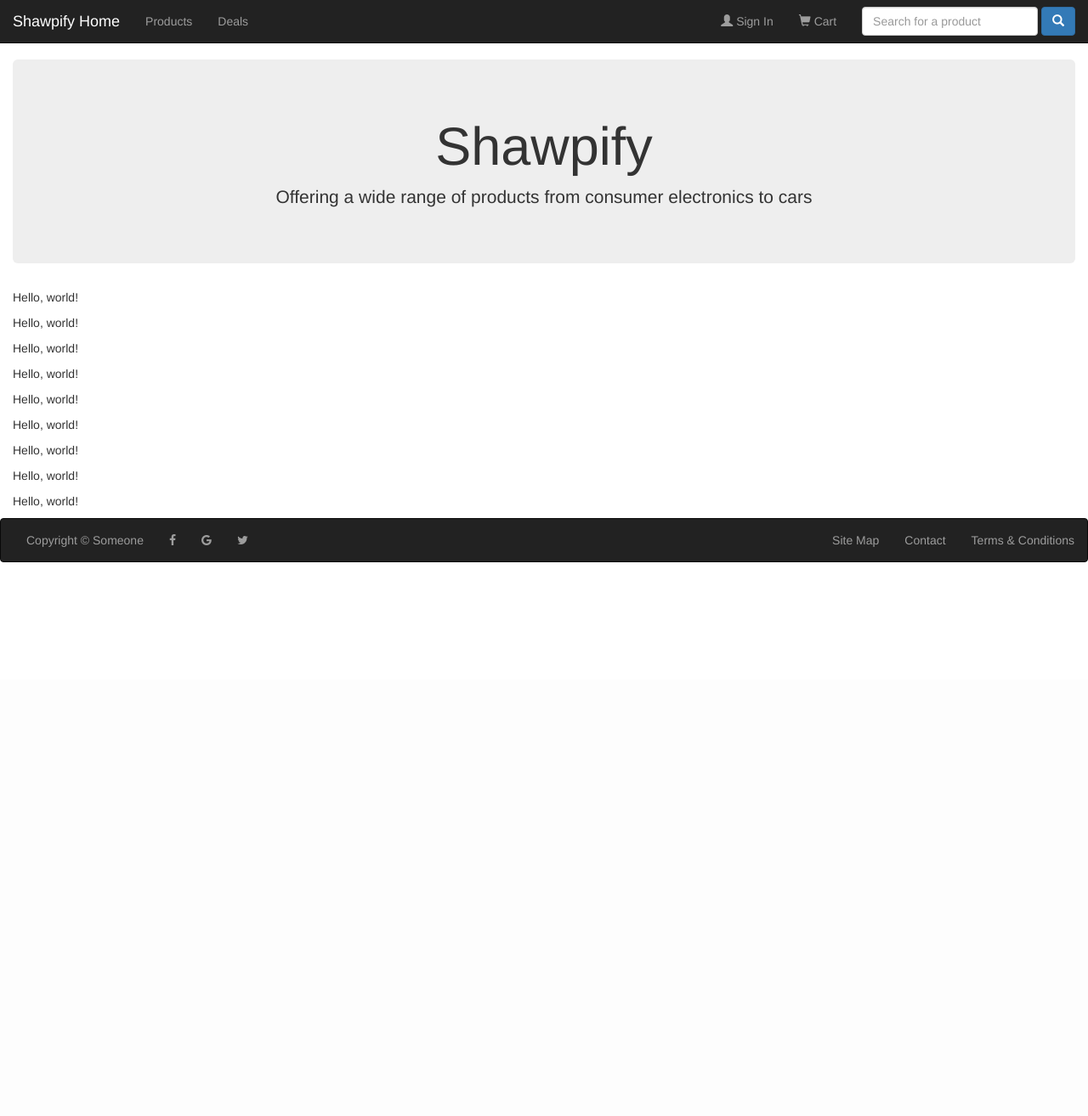
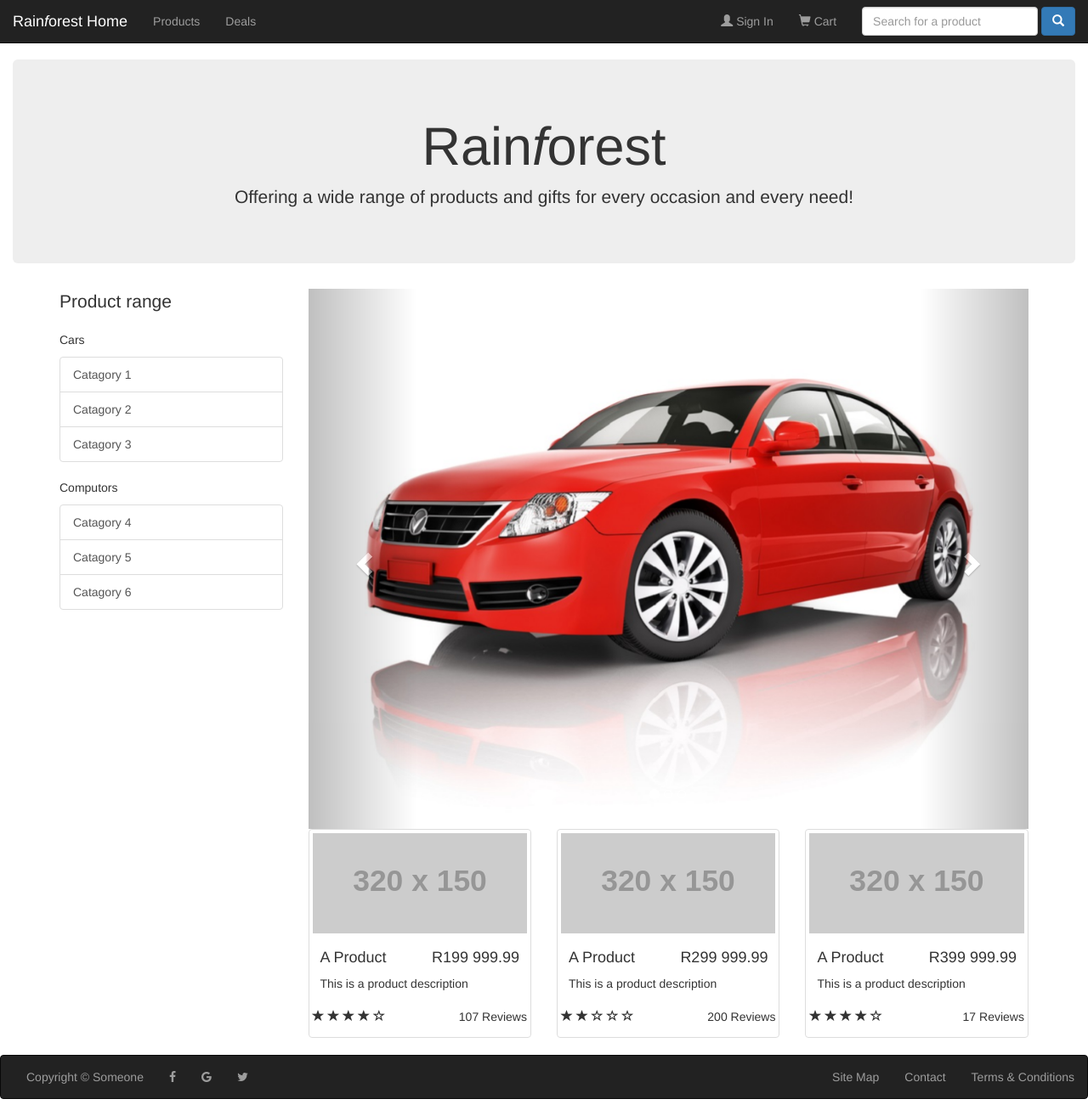
Before and after one commit to CarlHelberg/Rainforest, a PHP site: page / in a window 1280 px wide. Shown: the whole page at 85% size. Before the commit the page ends 662 px from the top, so only its background shows below. Run offline with PHP 8.4, Linux system fonts and the light colour scheme; grey boxes labelled with a size stand in for pictures from a placeholder-image service; some libraries are stand-ins or nearby versions.

Commit message:
added thumbnails, carousel and images

```diff
--- a/index.php
+++ b/index.php
@@ -11,15 +11,15 @@
     <!--Font Awesome-->
     <link rel = "stylesheet" href = "https://stackpath.bootstrapcdn.com/font-awesome/4.7.0/css/font-awesome.min.css">
     <link rel = "stylesheet" href = "css/style.css">
-    <title>Shawpify</title>
+    <title>Rainforest</title>
 </head>
 <body>
     <!-- header-->
     <header>
       <div class = "container-fluid">
         <div class = "jumbotron text-center">
-          <h1>Shawpify</h1>
-          <p>Offering a wide range of products from consumer electronics to cars</p>
+          <h1>Rain<em>f</em>orest</h1>
+          <p>Offering a wide range of products and gifts for every occasion and every need!</p>
         </div>
       </div>
     </header>
@@ -33,7 +33,7 @@
             <span class = "icon-bar"></span>
 
           </button>
-          <a class = "navbar-brand" href = "index.php">Shawpify Home </a>
+          <a class = "navbar-brand" href = "index.php">Rain<em>f</em>orest Home </a>
         </header>
       <div class ="collapse navbar-collapse" id ="myNavbar">
         <ul class = "nav navbar-nav">
@@ -53,17 +53,119 @@
     </nav>
     <!--Main-->
   <main>
-    <div class = "container-fluid">
-      <p>Hello, world!</p>
-      <p>Hello, world!</p>
-      <p>Hello, world!</p>
-      <p>Hello, world!</p>
-      <p>Hello, world!</p>
-      <p>Hello, world!</p>
-      <p>Hello, world!</p>
-      <p>Hello, world!</p>
-      <p>Hello, world!</p>
-    </div>
+    <div class = "container">
+      <div class = "row">
+        <div class = "col-md-3">
+          <p class = "lead">Product range</p>
+          <p>Cars</p>
+          <div class = "list-group">
+            <a href = "#" class = "list-group-item"> Catagory 1</a>
+            <a href = "#" class = "list-group-item"> Catagory 2</a>
+            <a href = "#" class = "list-group-item"> Catagory 3</a>
+          </div>
+          <p>Computors</p>
+          <div class = "list-group">
+            <a href = "#" class = "list-group-item"> Catagory 4</a>
+            <a href = "#" class = "list-group-item"> Catagory 5</a>
+            <a href = "#" class = "list-group-item"> Catagory 6</a>
+          </div>
+        </div>
+
+        <div class = "col-md-9"> <!-- Carousel start -->
+
+          <div class = ""> <!-- Carousel contents -->
+            <div id = "carousel-example-generic" class = "carousel slide" data-ride = "carousel">
+              <ol class = "carousel-indicators">
+                <li data-target = "#carousel-example-generic" data-slide-to = "0" class = "active"></li>
+                <li data-target="#carousel-example-generic" data-slide-to="1"></li>
+                <li data-target="#carousel-example-generic" data-slide-to="2"></li>
+              </ol>
+              <div class = "carousel-inner">
+                <div class = "item active">
+                  <img class = "slide-image" src = "images/car1.jpg" alt = "">
+                </div>
+                <div class = "item">
+                  <img class = "slide-image" src = "images/car2.jpg" alt = "">
+                </div>
+                <div class = "item">
+                  <img class = "slide-image" src = "images/car3.jpg" alt = "">
+                </div>
+              </div>
+                <a class="left carousel-control" href="#carousel-example-generic" role="button" data-slide="prev">
+                  <span class="glyphicon glyphicon-chevron-left" aria-hidden="true"></span>
+                  <span class="sr-only">Previous</span>
+                </a>
+                <a class="right carousel-control" href="#carousel-example-generic" role="button" data-slide="next">
+                  <span class="glyphicon glyphicon-chevron-right" aria-hidden="true"></span>
+                  <span class="sr-only">Next</span>
+                </a>
+            </div>
+          </div>
+              <div class = "row">
+                  <div class = "col-md-4">
+                    <div class = "thumbnail">
+                      <img src = "http://placehold.it/320x150" alt = "thumbnail image">
+                      <div class = "caption">
+                        <h4 class = "pull-right">R199 999.99</h4>
+                        <h4><a href = "#"></a>A Product</h4>
+                        <p>This is a product description</p>
+                      </div>
+                        <div class = "ratings">
+                          <p class = "pull-right">107 Reviews</p>
+                          <p>
+                              <span class = "glyphicon glyphicon-star"></span>
+                              <span class = "glyphicon glyphicon-star"></span>
+                              <span class = "glyphicon glyphicon-star"></span>
+                              <span class = "glyphicon glyphicon-star"></span>
+                              <span class = "glyphicon glyphicon-star-empty"></span>
+                          </p>
+                        </div>
+                    </div>
+                  </div>
+                  <div class = "col-md-4">
+                    <div class = "thumbnail">
+                      <img src = "http://placehold.it/320x150" alt = "thumbnail image">
+                      <div class = "caption">
+                        <h4 class = "pull-right">R299 999.99</h4>
+                        <h4><a href = "#"></a>A Product</h4>
+                        <p>This is a product description</p>
+                      </div>
+                        <div class = "ratings">
+                          <p class = "pull-right">200 Reviews</p>
+                          <p>
+                              <span class = "glyphicon glyphicon-star"></span>
+                              <span class = "glyphicon glyphicon-star"></span>
+                              <span class = "glyphicon glyphicon-star-empty"></span>
+                              <span class = "glyphicon glyphicon-star-empty"></span>
+                              <span class = "glyphicon glyphicon-star-empty"></span>
+                          </p>
+                        </div>
+                    </div>
+                  </div>
+                  <div class = "col-md-4">
+                    <div class = "thumbnail">
+                      <img src = "http://placehold.it/320x150" alt = "thumbnail image">
+                      <div class = "caption">
+                        <h4 class = "pull-right">R399 999.99</h4>
+                        <h4><a href = "#"></a>A Product</h4>
+                        <p>This is a product description</p>
+                      </div>
+                        <div class = "ratings">
+                          <p class = "pull-right">17 Reviews</p>
+                          <p>
+                              <span class = "glyphicon glyphicon-star"></span>
+                              <span class = "glyphicon glyphicon-star"></span>
+                              <span class = "glyphicon glyphicon-star"></span>
+                              <span class = "glyphicon glyphicon-star"></span>
+                              <span class = "glyphicon glyphicon-star-empty"></span>
+                          </p>
+                        </div>
+                    </div>
+                  </div>
+              </div> <!-- Thumbnail row end-->
+        </div> <!-- carousel contents col md 9 end -->
+      </div> <!--row end wrapper for carousel & product lsit-->
+    </div><!-- Main container end-->
   </main>
 
 
@@ -86,12 +188,14 @@
       </div>
     </nav>
   </footer>
+  <!--JAVASCRIPT-->
+	<!--JQuery-->
+	<script src='https://code.jquery.com/jquery-3.1.0.min.js' integrity='sha256-cCueBR6CsyA4/9szpPfrX3s49M9vUU5BgtiJj06wt/s=' crossorigin='anonymous'></script>
 
+	<!--Bootstrap JS-->
+	<script src='https://maxcdn.bootstrapcdn.com/bootstrap/3.3.7/js/bootstrap.min.js' integrity='sha384-Tc5IQib027qvyjSMfHjOMaLkfuWVxZxUPnCJA7l2mCWNIpG9mGCD8wGNIcPD7Txa' crossorigin='anonymous'></script>
 
-    <!-- Optional JavaScript -->
-    <!-- jQuery first, then Popper.js, then Bootstrap JS -->
-  <script src="https://code.jquery.com/jquery-3.3.1.slim.min.js" integrity="sha384-q8i/X+965DzO0rT7abK41JStQIAqVgRVzpbzo5smXKp4YfRvH+8abtTE1Pi6jizo" crossorigin="anonymous"></script>
-  <script src="https://cdnjs.cloudflare.com/ajax/libs/popper.js/1.14.3/umd/popper.min.js" integrity="sha384-ZMP7rVo3mIykV+2+9J3UJ46jBk0WLaUAdn689aCwoqbBJiSnjAK/l8WvCWPIPm49" crossorigin="anonymous"></script>
-  <script src="https://stackpath.bootstrapcdn.com/bootstrap/4.1.1/js/bootstrap.min.js" integrity="sha384-smHYKdLADwkXOn1EmN1qk/HfnUcbVRZyYmZ4qpPea6sjB/pTJ0euyQp0Mk8ck+5T" crossorigin="anonymous"></script>
+	<!--Custom JS-->
+
 </body>
 </html>
```
Also changed, not shown: images/car1.jpg (added), images/car2.jpg (added), images/car3.jpg (added), images/pc1.jpg (added), images/pc2.jpg (added), images/pc3.jpg (added).
